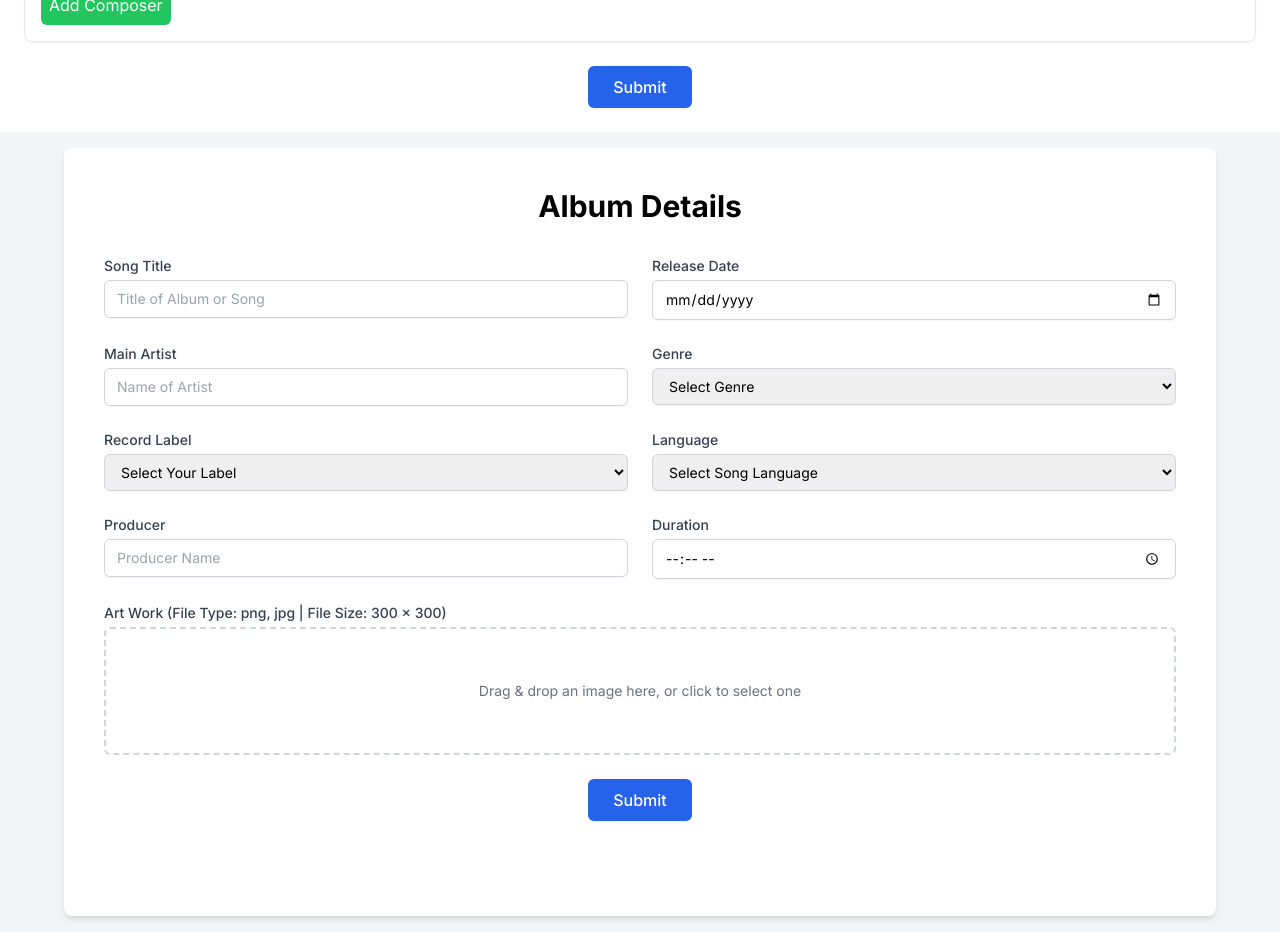
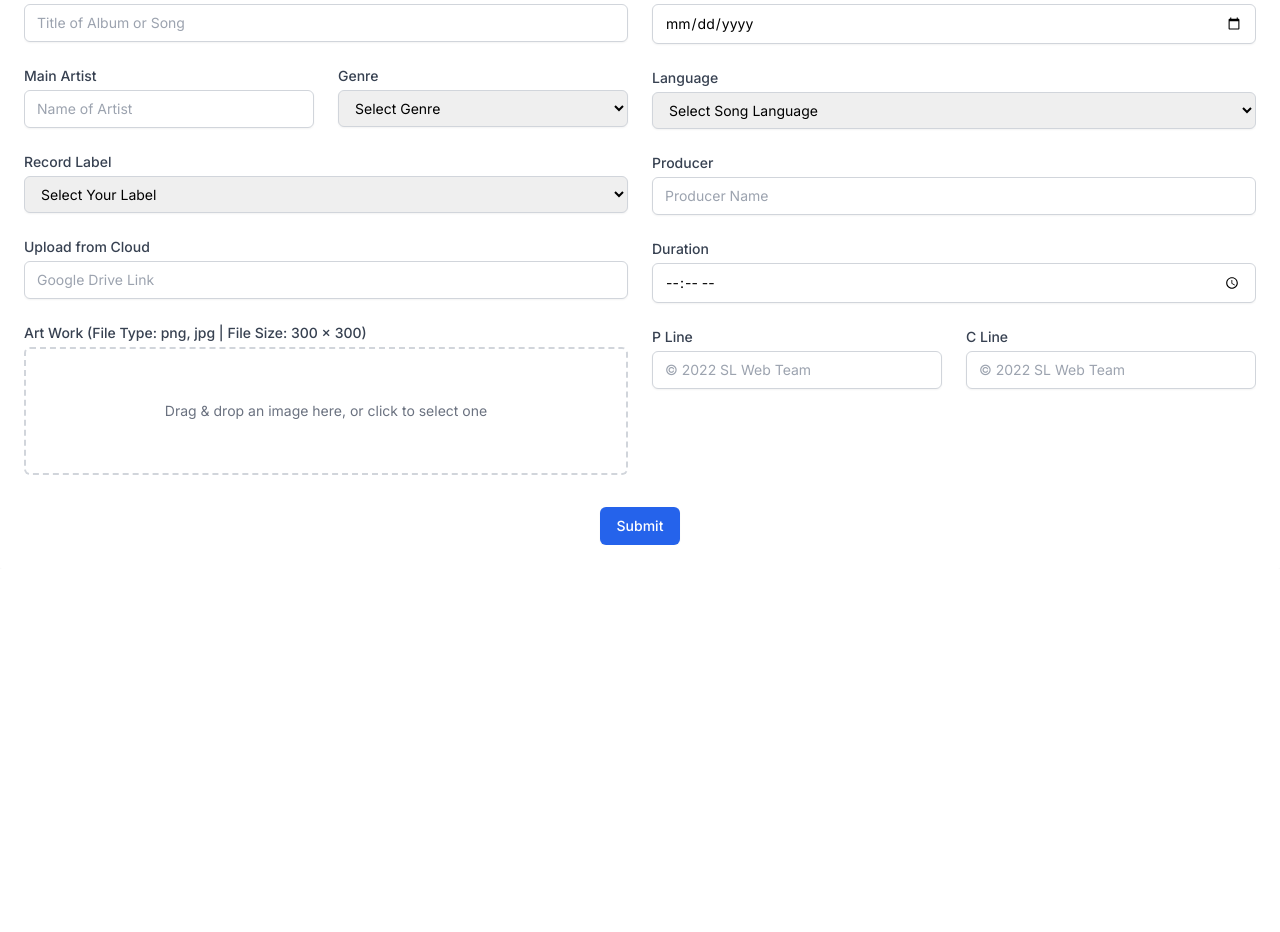
Before and after one commit to Mrpradhanji/my-app, a Next.js app: page / in a window 1280 px wide. Shown: the part 1180-2112 px from the top of the page. After the commit the page ends 1749 px from the top, so only its background shows below. Built offline with nearby package versions, Linux system fonts and the light colour scheme.

Commit message:
Some works left that are now done

```diff
--- a/src/app/components/AlbumForm.js
+++ b/src/app/components/AlbumForm.js
@@ -45,11 +45,11 @@ const AlbumForm = () => {
   };
 
   return (
-    <div className="w-full h-screen flex items-center justify-center bg-gray-100 p-4">
-      <div className="bg-white p-10 rounded-lg shadow-md w-full max-w-6xl h-full flex items-center justify-center">
+    <div className="w-full h-full p-6 bg-white shadow-lg rounded-sm mt-10">
       <form onSubmit={handleSubmit} className="w-full h-full overflow-auto">
         <h1 className="text-3xl font-bold mb-8 text-center">Album Details</h1>
         <div className="grid grid-cols-1 md:grid-cols-2 gap-6">
+          <div className="md:col-span-1 space-y-6">
             <div>
               <label className="block text-sm font-medium text-gray-700">Song Title</label>
               <input
@@ -62,17 +62,7 @@ const AlbumForm = () => {
               />
               {errors.title && <p className="text-red-500 text-sm mt-1">{errors.title[0]}</p>}
             </div>
-            <div>
-              <label className="block text-sm font-medium text-gray-700">Release Date</label>
-              <input
-                type="date"
-                name="releaseDate"
-                value={formData.releaseDate}
-                onChange={handleChange}
-                className="mt-1 block w-full border border-gray-300 rounded-md shadow-sm py-2 px-3 focus:outline-none focus:ring-blue-500 focus:border-blue-500 sm:text-sm"
-              />
-              {errors.releaseDate && <p className="text-red-500 text-sm mt-1">{errors.releaseDate[0]}</p>}
-            </div>
+            <div className="grid grid-cols-1 sm:grid-cols-2 gap-6">
               <div>
                 <label className="block text-sm font-medium text-gray-700">Main Artist</label>
                 <input
@@ -98,6 +88,7 @@ const AlbumForm = () => {
                 </select>
                 {errors.genre && <p className="text-red-500 text-sm mt-1">{errors.genre[0]}</p>}
               </div>
+            </div>
             <div>
               <label className="block text-sm font-medium text-gray-700">Record Label</label>
               <select
@@ -110,6 +101,52 @@ const AlbumForm = () => {
                 {/* Add more record label options here */}
               </select>
               {errors.label && <p className="text-red-500 text-sm mt-1">{errors.label[0]}</p>}
+            </div>
+            <div>
+              <label className="block text-sm font-medium text-gray-700">Upload from Cloud</label>
+              <input
+                type="text"
+                name="cloudLink"
+                value={formData.cloudLink}
+                onChange={handleChange}
+                className="mt-1 block w-full border border-gray-300 rounded-md shadow-sm py-2 px-3 focus:outline-none focus:ring-blue-500 focus:border-blue-500 sm:text-sm"
+                placeholder="Google Drive Link"
+              />
+              {errors.cloudLink && <p className="text-red-500 text-sm mt-1">{errors.cloudLink[0]}</p>}
+            </div>
+            <div>
+              <label className="block text-sm font-medium text-gray-700">
+                Art Work (File Type: png, jpg | File Size: 300 x 300)
+              </label>
+              <div
+                {...getRootProps()}
+                className={`mt-1 flex items-center justify-center border-2 border-dashed rounded-md h-32 cursor-pointer ${
+                  isDragActive ? 'border-blue-500' : 'border-gray-300'
+                }`}
+              >
+                <input {...getInputProps()} />
+                {formData.artwork ? (
+                  <p className="text-sm text-green-500">File: {formData.artwork.name}</p>
+                ) : (
+                  <p className="text-sm text-gray-500">Drag & drop an image here, or click to select one</p>
+                )}
+              </div>
+              {errors.artwork && (
+                <p className="text-red-500 text-sm mt-1">{errors.artwork[0]}</p>
+              )}
+            </div>
+          </div>
+          <div className="md:col-span-1 space-y-6">
+            <div>
+              <label className="block text-sm font-medium text-gray-700">Release Date</label>
+              <input
+                type="date"
+                name="releaseDate"
+                value={formData.releaseDate}
+                onChange={handleChange}
+                className="mt-1 block w-full border border-gray-300 rounded-md shadow-sm py-2 px-3 focus:outline-none focus:ring-blue-500 focus:border-blue-500 sm:text-sm"
+              />
+              {errors.releaseDate && <p className="text-red-500 text-sm mt-1">{errors.releaseDate[0]}</p>}
             </div>
             <div>
               <label className="block text-sm font-medium text-gray-700">Language</label>
@@ -147,38 +184,43 @@ const AlbumForm = () => {
               />
               {errors.duration && <p className="text-red-500 text-sm mt-1">{errors.duration[0]}</p>}
             </div>
-            <div className="col-span-2">
-              <label className="block text-sm font-medium text-gray-700">
-                Art Work (File Type: png, jpg | File Size: 300 x 300)
-              </label>
-              <div
-                {...getRootProps()}
-                className={`mt-1 flex items-center justify-center border-2 border-dashed rounded-md h-32 cursor-pointer ${
-                  isDragActive ? 'border-blue-500' : 'border-gray-300'
-                }`}
-              >
-                <input {...getInputProps()} />
-                {formData.artwork ? (
-                  <p className="text-sm text-green-500">File: {formData.artwork.name}</p>
-                ) : (
-                  <p className="text-sm text-gray-500">Drag & drop an image here, or click to select one</p>
-                )}
+            <div className="grid grid-cols-1 sm:grid-cols-2 gap-6">
+              <div>
+                <label className="block text-sm font-medium text-gray-700">P Line</label>
+                <input
+                  type="text"
+                  name="pLine"
+                  value={formData.pLine}
+                  onChange={handleChange}
+                  className="mt-1 block w-full border border-gray-300 rounded-md shadow-sm py-2 px-3 focus:outline-none focus:ring-blue-500 focus:border-blue-500 sm:text-sm"
+                  placeholder="© 2022 SL Web Team"
+                />
+                {errors.pLine && <p className="text-red-500 text-sm mt-1">{errors.pLine[0]}</p>}
               </div>
-              {errors.artwork && (
-                <p className="text-red-500 text-sm mt-1">{errors.artwork[0]}</p>
-              )}
+              <div>
+                <label className="block text-sm font-medium text-gray-700">C Line</label>
+                <input
+                  type="text"
+                  name="cLine"
+                  value={formData.cLine}
+                  onChange={handleChange}
+                  className="mt-1 block w-full border border-gray-300 rounded-md shadow-sm py-2 px-3 focus:outline-none focus:ring-blue-500 focus:border-blue-500 sm:text-sm"
+                  placeholder="© 2022 SL Web Team"
+                />
+                {errors.cLine && <p className="text-red-500 text-sm mt-1">{errors.cLine[0]}</p>}
               </div>
-            <div className="col-span-2 flex justify-center">
+            </div>
+          </div>
+        </div>
+        <div className="mt-8 text-center">
           <button
             type="submit"
-                className="px-6 py-2 border border-transparent text-base font-medium rounded-md shadow-sm text-white bg-blue-600 hover:bg-blue-700 focus:outline-none focus:ring-2 focus:ring-offset-2 focus:ring-blue-500"
+            className="inline-flex justify-center py-2 px-4 border border-transparent shadow-sm text-sm font-medium rounded-md text-white bg-blue-600 hover:bg-blue-700 focus:outline-none focus:ring-2 focus:ring-offset-2 focus:ring-blue-500"
           >
             Submit
           </button>
         </div>
-          </div>
       </form>
-      </div>
     </div>
   );
 };
--- a/src/app/components/TrackForm.js
+++ b/src/app/components/TrackForm.js
@@ -48,7 +48,7 @@ export default function NewTrack() {
   return (
 
     <div className="w-100vw h-100vw  p-6  bg-white shadow-lg rounded-sm mt-10">
-      <h1 className="text-3xl font-bold mb-6 text-gray-800">Track Details</h1>
+      <h1 className="text-3xl font-bold mb-6 text-blue-600">Track Details</h1>
       <form onSubmit={handleSubmit}>
         <div className="grid grid-cols-1 md:grid-cols-2 gap-6 mb-6">
           <div>
@@ -182,8 +182,8 @@ export default function NewTrack() {
   ))}
 </div>
 
-
-        <div className="mb-6">
+      <div className='flex space-x-10'>
+        <div className="mb-6 w-1/2">
           <label className="block text-sm font-medium mb-2 text-gray-700">Lyricist(s)</label>
           {lyricists.map((lyricist, index) => (
             <div key={index} className="mb-4 p-4 border rounded-lg shadow-sm">
@@ -249,7 +249,7 @@ export default function NewTrack() {
           ))}
         </div>
 
-        <div className="mb-6">
+        <div className="mb-6 w-1/2">
           <label className="block text-sm font-medium mb-2 text-gray-700">Composer(s)</label>
           {composers.map((composer, index) => (
             <div key={index} className="mb-4 p-4 border rounded-lg shadow-sm">
@@ -314,6 +314,7 @@ export default function NewTrack() {
             </div>
           ))}
         </div>
+      </div>
         <div className='mt-6 text-center'>
         <button
           type="submit"
```
Lines whose indentation alone changed are shown as unchanged.
